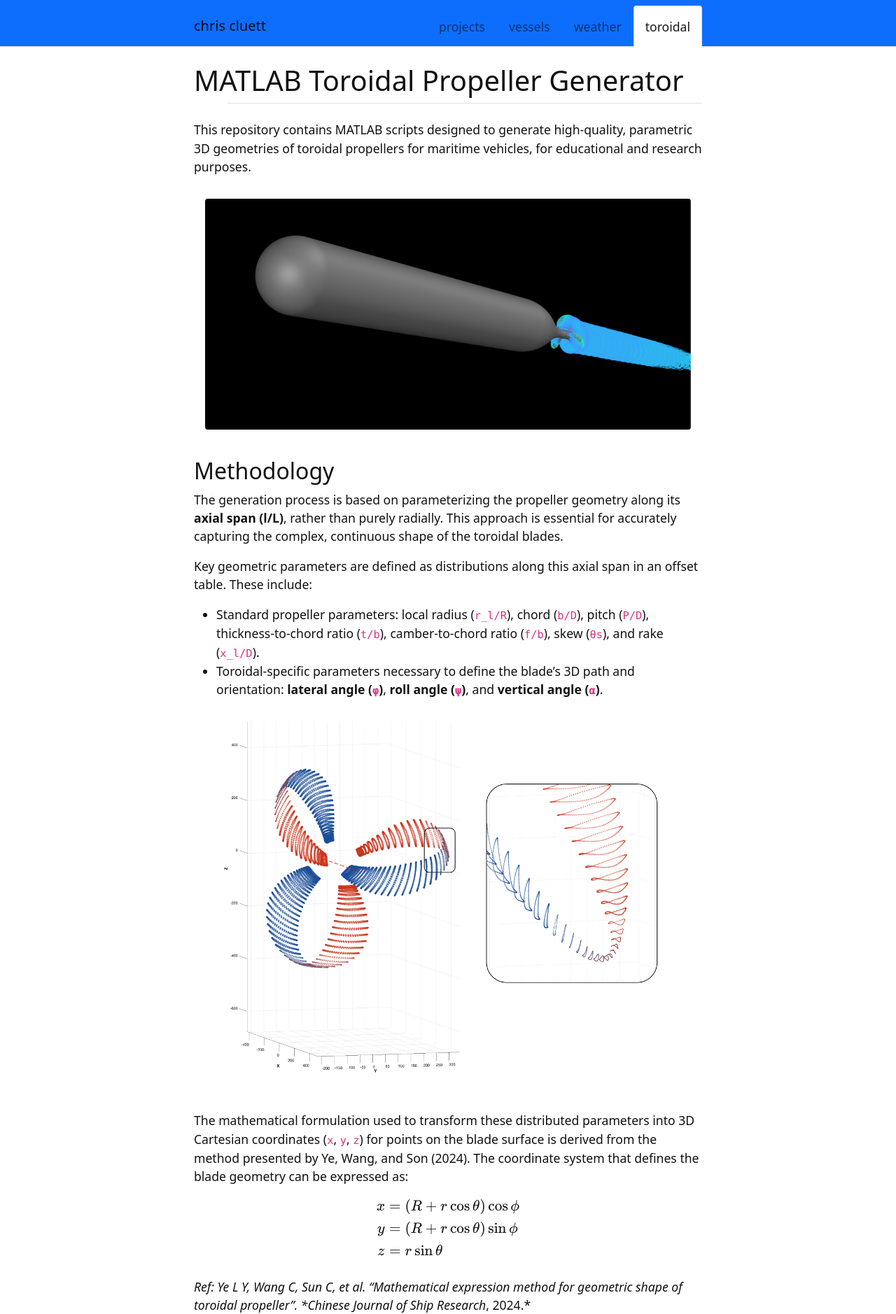
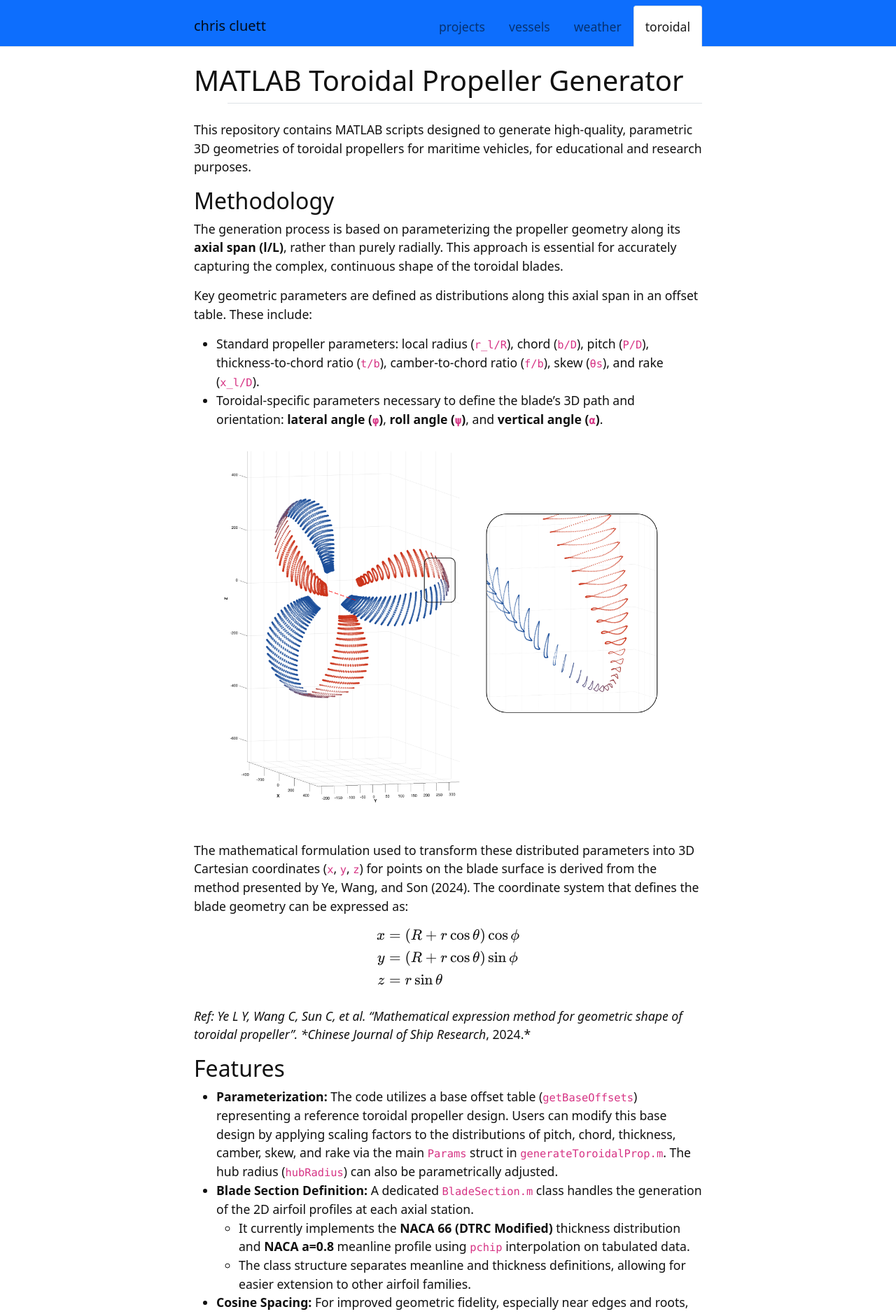
Before and after one commit to ccluett/website, a Jekyll site: the page built from content/toroidal.md, in a window 1280 px wide. Shown: the top 1878 px of the page at 70% size. Built offline with Jekyll 4.4.1, drawn with Linux system fonts in a browser that asks for light colours; nearby versions of some CDN libraries.

Commit message:
Update toroidal.md

```diff
--- a/content/toroidal.md
+++ b/content/toroidal.md
@@ -5,8 +5,6 @@ title: MATLAB Toroidal Propeller Generator
 ---
 
 This repository contains MATLAB scripts designed to generate high-quality, parametric 3D geometries of toroidal propellers for maritime vehicles, for educational and research purposes.
-
-{% include figure.html img="toroidal-uuv.png" width="100%" %}
 
 ## Methodology
 
```
